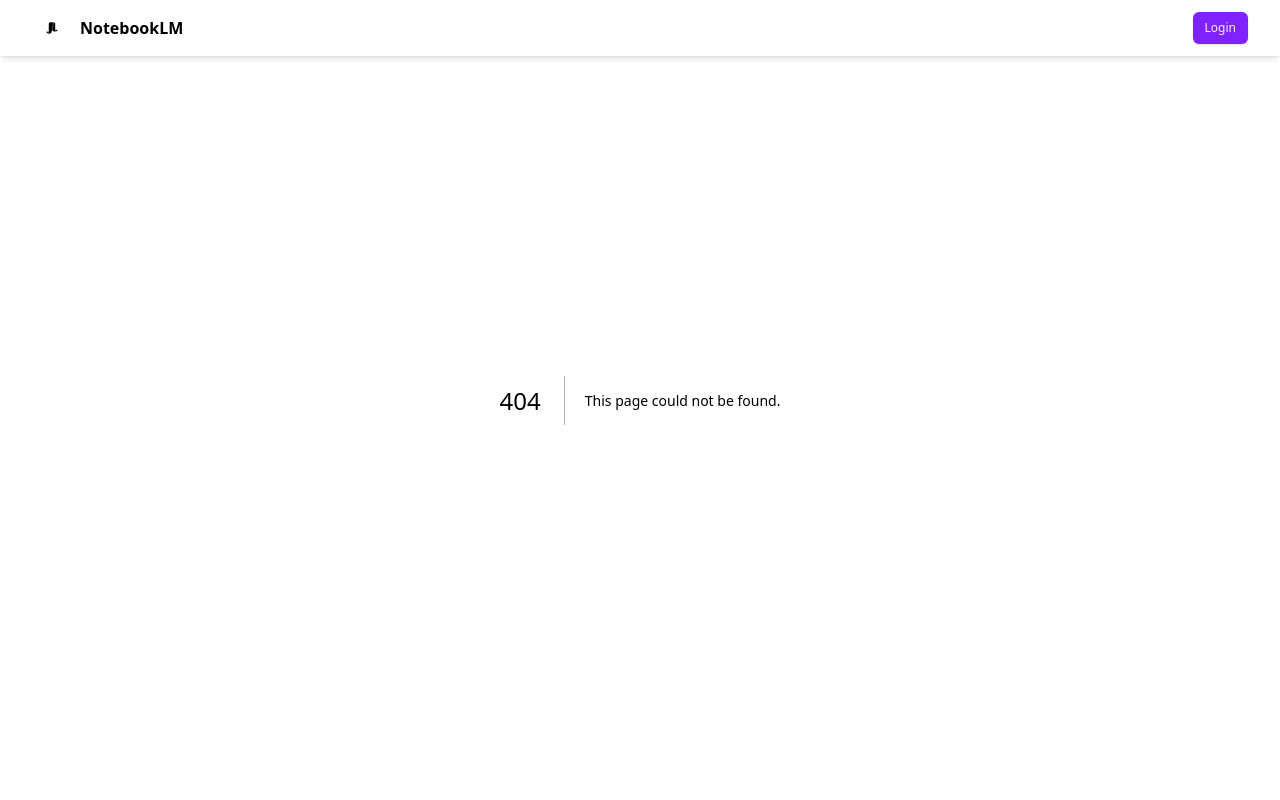
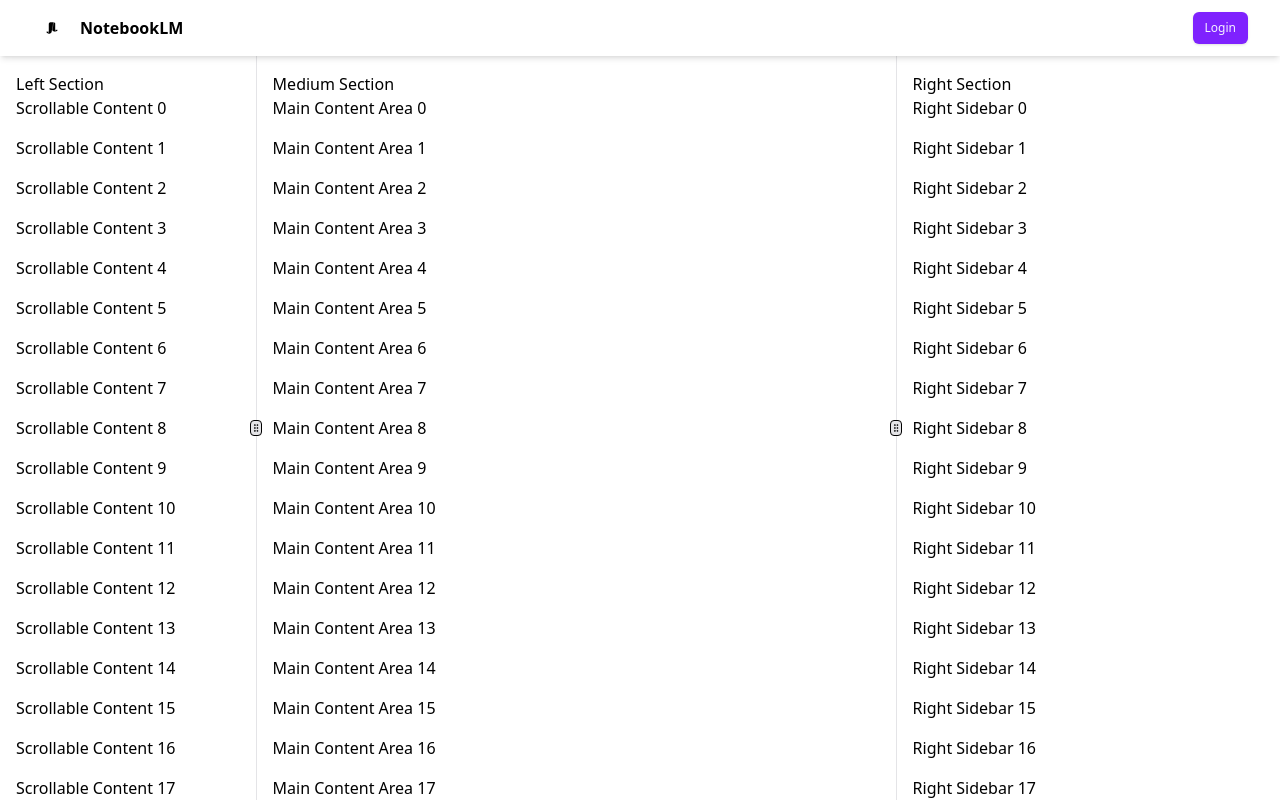
Before and after one commit to skn21-final-1team/frontend, a Next.js app: page /notebook in a window 1280 px wide. Before the commit this address had no page. Built offline with nearby package versions, Linux system fonts and the light colour scheme.

Commit message:
feat: 페이지 3단 레이아웃 구성 #7

```diff
--- a/package.json
+++ b/package.json
@@ -18,6 +18,7 @@
     "next": "16.1.6",
     "react": "19.2.3",
     "react-dom": "19.2.3",
+    "react-resizable-panels": "^4.6.0",
     "tailwind-merge": "^3.4.0",
     "tailwindcss-animate": "^1.0.7",
     "zustand": "^5.0.11"
--- a/src/app/layout.tsx
+++ b/src/app/layout.tsx
@@ -25,9 +25,11 @@
 }>) {
   return (
     <html lang="en">
-      <body className={`${geistSans.variable} ${geistMono.variable} antialiased min-w-5xl`}>
-        <Header />
-        {children}
+      <body className={`${geistSans.variable} ${geistMono.variable} antialiased`}>
+        <div className="min-w-5xl mt-14">
+          <Header />
+          {children}
+        </div>
       </body>
     </html>
   )
--- /dev/null
+++ b/src/app/notebook/page.tsx
@@ -0,0 +1,5 @@
+import NotebookContainer from '@/containers/notebook/index.container'
+
+export default function NotebookPage() {
+  return <NotebookContainer />
+}
--- /dev/null
+++ b/src/containers/notebook/index.container.tsx
@@ -0,0 +1,53 @@
+'use client'
+
+import {
+  ResizableHandle,
+  ResizablePanel,
+  ResizablePanelGroup,
+} from '@/shared/components/ui/resizable'
+import * as s from './index.style'
+
+export default function NotebookContainer() {
+  return (
+    <div className={s.container()}>
+      <ResizablePanelGroup orientation="horizontal">
+        <ResizablePanel defaultSize={20} minSize={15}>
+          <div className={s.panelContent()}>
+            <h2>Left Section</h2>
+            <p className="space-y-4">
+              {Array.from({ length: 20 }).map((_, i) => (
+                <div key={i}>Scrollable Content {i}</div>
+              ))}
+            </p>
+          </div>
+        </ResizablePanel>
+
+        <ResizableHandle withHandle />
+
+        <ResizablePanel defaultSize={50} minSize={30}>
+          <div className={s.panelContent()}>
+            <h2>Medium Section</h2>
+            <p className="space-y-4">
+              {Array.from({ length: 50 }).map((_, i) => (
+                <div key={i}>Main Content Area {i}</div>
+              ))}
+            </p>
+          </div>
+        </ResizablePanel>
+
+        <ResizableHandle withHandle />
+
+        <ResizablePanel defaultSize={30} minSize={20}>
+          <div className={s.panelContent()}>
+            <h2>Right Section</h2>
+            <p className="space-y-4">
+              {Array.from({ length: 30 }).map((_, i) => (
+                <div key={i}>Right Sidebar {i}</div>
+              ))}
+            </p>
+          </div>
+        </ResizablePanel>
+      </ResizablePanelGroup>
+    </div>
+  )
+}
--- /dev/null
+++ b/src/containers/notebook/index.style.ts
@@ -0,0 +1,20 @@
+import { cva } from 'class-variance-authority'
+
+export const container = cva(`
+  h-[calc(100vh-3.5rem)]
+  w-full
+  overflow-hidden
+`)
+
+export const panelContent = cva(`
+  h-full
+  overflow-y-auto
+  p-4
+`)
+
+export const handle = cva(`
+  w-1
+  bg-border
+  hover:bg-primary/50
+  transition-colors
+`)
--- /dev/null
+++ b/src/shared/components/ui/resizable.tsx
@@ -0,0 +1,42 @@
+'use client'
+
+import { GripVertical } from 'lucide-react'
+import * as ResizablePrimitive from 'react-resizable-panels'
+
+import { cn } from '@/shared/style/utils/index'
+
+const ResizablePanelGroup = ({
+  className,
+  ...props
+}: React.ComponentProps<typeof ResizablePrimitive.Group>) => (
+  <ResizablePrimitive.Group
+    className={cn('flex h-full w-full data-[panel-group-direction=vertical]:flex-col', className)}
+    {...props}
+  />
+)
+
+const ResizablePanel = ResizablePrimitive.Panel
+
+const ResizableHandle = ({
+  withHandle,
+  className,
+  ...props
+}: React.ComponentProps<typeof ResizablePrimitive.Separator> & {
+  withHandle?: boolean
+}) => (
+  <ResizablePrimitive.Separator
+    className={cn(
+      'relative flex w-px items-center justify-center bg-border after:absolute after:inset-y-0 after:left-1/2 after:w-1 after:-translate-x-1/2 focus-visible:outline-none focus-visible:ring-1 focus-visible:ring-ring focus-visible:ring-offset-1 data-[panel-group-direction=vertical]:h-px data-[panel-group-direction=vertical]:w-full data-[panel-group-direction=vertical]:after:left-0 data-[panel-group-direction=vertical]:after:h-1 data-[panel-group-direction=vertical]:after:w-full data-[panel-group-direction=vertical]:after:-translate-y-1/2 data-[panel-group-direction=vertical]:after:translate-x-0 [&[data-panel-group-direction=vertical]>div]:rotate-90',
+      className,
+    )}
+    {...props}
+  >
+    {withHandle && (
+      <div className="z-10 flex h-4 w-3 items-center justify-center rounded-sm border bg-border">
+        <GripVertical className="h-2.5 w-2.5" />
+      </div>
+    )}
+  </ResizablePrimitive.Separator>
+)
+
+export { ResizablePanelGroup, ResizablePanel, ResizableHandle }
```
Also changed, not shown: src/containers/notebook/left/NotebookLeft.tsx (added), 1 other file (tests, documents, lock files or other folders).
